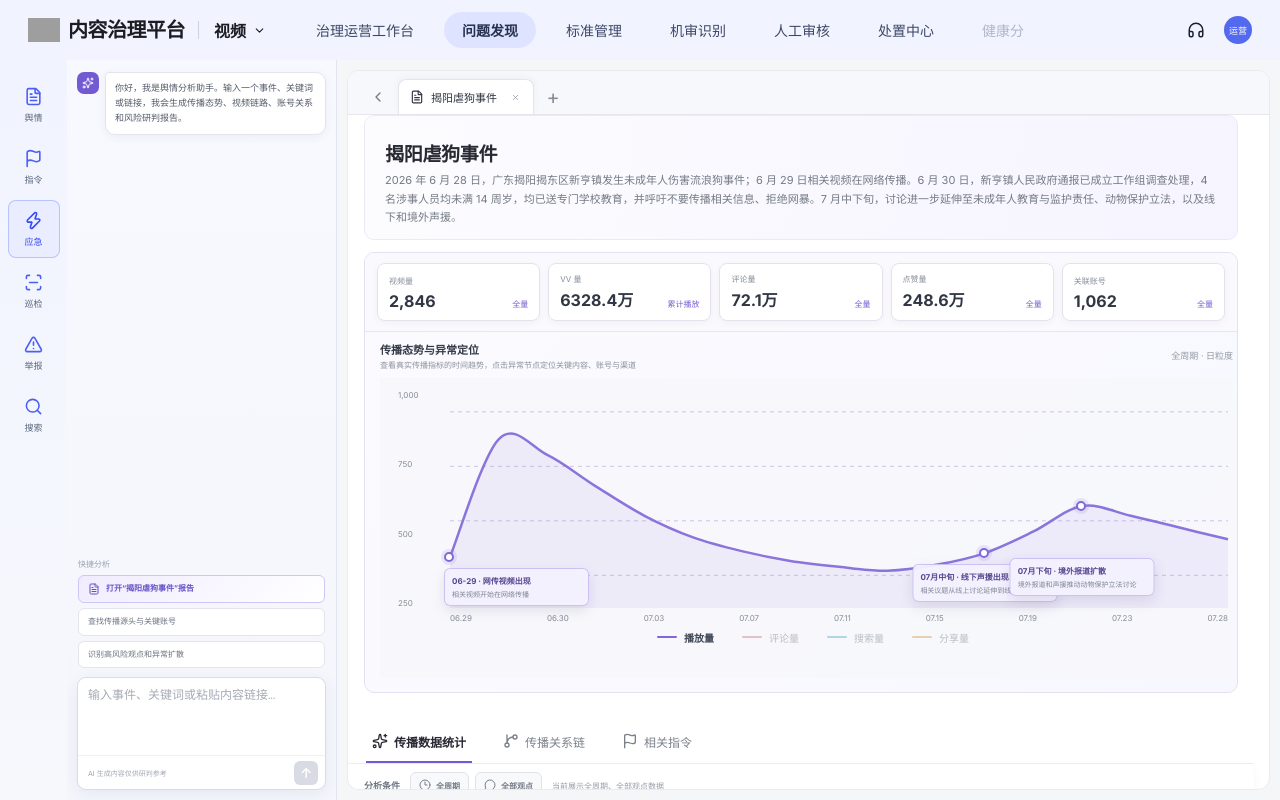
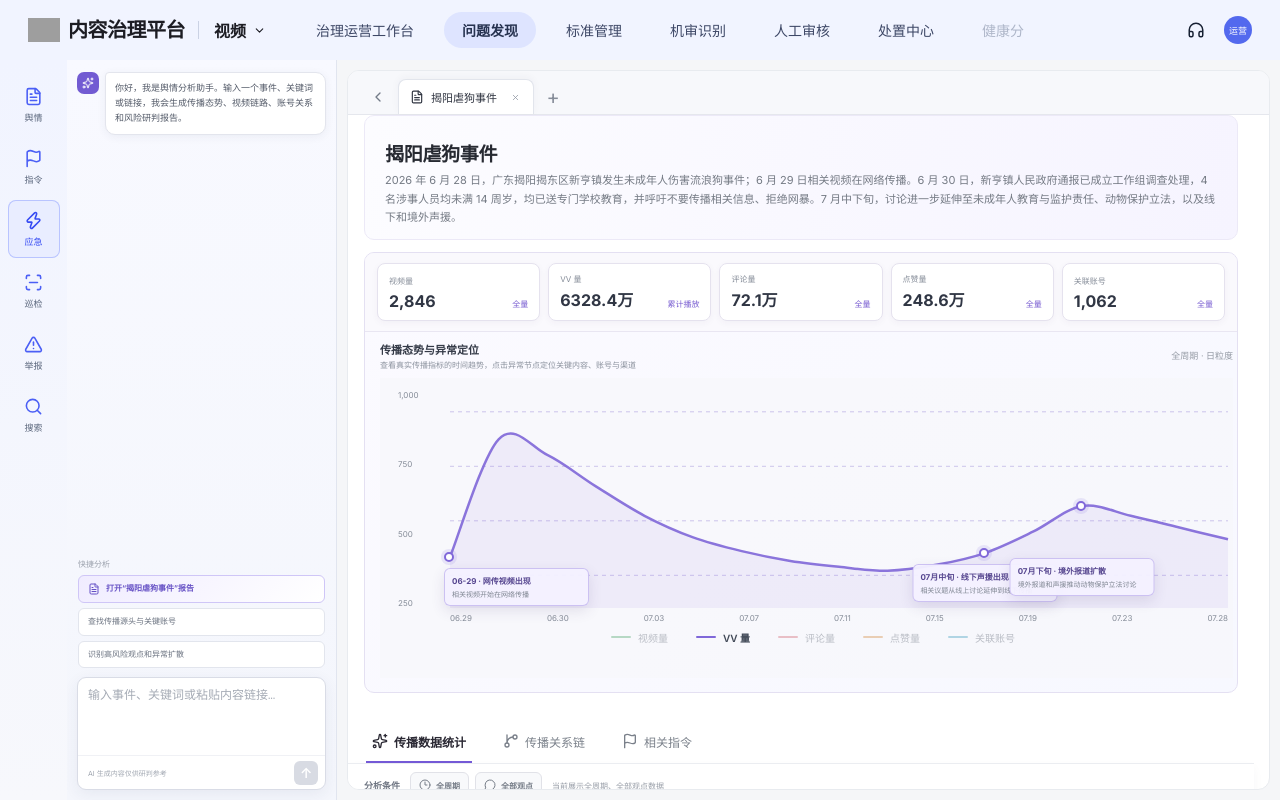
Before and after one commit to zhudantong123-hub/communicationanalysis, a React (Vite) app: page / in a window 1280 px wide. Built offline with nearby package versions, Linux system fonts and the light colour scheme; grey boxes are pictures that could not be loaded.

Commit message:
对齐传播趋势与指标卡

```diff
--- a/src/PropagationOverview.tsx
+++ b/src/PropagationOverview.tsx
@@ -1,14 +1,15 @@
 import {useState} from 'react'
 
 type Props={onEvent:(index:number)=>void}
-type MetricKey='vv'|'comments'|'searches'|'shares'
+type MetricKey='videos'|'vv'|'comments'|'likes'|'accounts'
 
 const dates=['06.29','06.30','07.03','07.07','07.11','07.15','07.19','07.23','07.28']
 const metrics:Record<MetricKey,{label:string,unit:string,max:number,values:number[],ticks:string[]}>= {
- vv:{label:'播放量',unit:'万',max:1000,values:[260,860,780,620,470,360,290,240,210,190,220,280,390,520,470,410,350],ticks:['1,000','750','500','250']},
+ videos:{label:'视频量',unit:'条',max:500,values:[86,268,312,286,241,196,164,142,128,117,136,173,226,294,271,238,204],ticks:['500','375','250','125']},
+ vv:{label:'VV 量',unit:'万',max:1000,values:[260,860,780,620,470,360,290,240,210,190,220,280,390,520,470,410,350],ticks:['1,000','750','500','250']},
  comments:{label:'评论量',unit:'万条',max:100,values:[22,68,76,64,51,43,37,32,29,27,31,39,52,61,57,49,42],ticks:['100','75','50','25']},
- searches:{label:'搜索量',unit:'万次',max:600,values:[180,486,438,340,268,220,184,156,138,126,148,196,286,412,384,318,270],ticks:['600','450','300','150']},
- shares:{label:'分享量',unit:'万次',max:80,values:[18,67,61,52,44,37,32,28,25,23,26,34,46,58,54,47,41],ticks:['80','60','40','20']}
+ likes:{label:'点赞量',unit:'万次',max:300,values:[64,214,248,221,186,157,139,124,116,108,122,151,189,236,218,192,168],ticks:['300','225','150','75']},
+ accounts:{label:'关联账号',unit:'个',max:1200,values:[238,764,936,841,708,614,528,472,438,411,456,542,684,826,779,701,623],ticks:['1,200','900','600','300']}
 }
 const anomalies:[{index:number,label:string,detail:string,metric:MetricKey},{index:number,label:string,detail:string,metric:MetricKey},{index:number,label:string,detail:string,metric:MetricKey}]=[
  {index:0,label:'06-29 · 网传视频出现',detail:'相关视频开始在网络传播',metric:'vv'},
--- a/src/propagation-overview-v2.css
+++ b/src/propagation-overview-v2.css
@@ -3,17 +3,17 @@
 .metricLegend button:hover{border:0;background:rgba(240,237,248,.7);color:#4e5663;opacity:.72}
 .metricLegend button.selected{border:0;background:transparent;color:#414957;font-weight:600;opacity:1}
 .metricLegend button i{width:20px;height:2px;border-radius:2px;background:#a8adba}
-.metricLegend button.vv i{background:#8068d9}.metricLegend button.comments i{background:#d26470}.metricLegend button.searches i{background:#3f9ebf}.metricLegend button.shares i{background:#d48b42}.metricLegend button.videos i{background:#4da66a}.propagationLine.vv{stroke:#8068d9}.propagationLine.comments{stroke:#d26470}.propagationLine.searches{stroke:#3f9ebf}.propagationLine.shares{stroke:#d48b42}.propagationLine.videos{stroke:#4da66a}.propagationLine{stroke-opacity:.9}.anomalyPoints button.vv>i{border-color:#8068d9}.anomalyPoints button.comments>i{border-color:#d26470}.anomalyPoints button.searches>i{border-color:#3f9ebf}.anomalyPoints button.shares>i{border-color:#d48b42}.anomalyPoints button.videos>i{border-color:#4da66a}
+.metricLegend button.videos i{background:#4da66a}.metricLegend button.vv i{background:#8068d9}.metricLegend button.comments i{background:#d26470}.metricLegend button.likes i{background:#d48b42}.metricLegend button.accounts i{background:#3f9ebf}.propagationLine.videos{stroke:#4da66a}.propagationLine.vv{stroke:#8068d9}.propagationLine.comments{stroke:#d26470}.propagationLine.likes{stroke:#d48b42}.propagationLine.accounts{stroke:#3f9ebf}.propagationLine{stroke-opacity:.9}.anomalyPoints button.videos>i{border-color:#4da66a}.anomalyPoints button.vv>i{border-color:#8068d9}.anomalyPoints button.comments>i{border-color:#d26470}.anomalyPoints button.likes>i{border-color:#d48b42}.anomalyPoints button.accounts>i{border-color:#3f9ebf}
 .propagationOverview>header{align-items:center}
 .propagationArea{fill-opacity:.09}
-.propagationArea.vv{fill:#8068d9}.propagationArea.comments{fill:#d26470}.propagationArea.searches{fill:#3f9ebf}.propagationArea.shares{fill:#d48b42}
+.propagationArea.videos{fill:#4da66a}.propagationArea.vv{fill:#8068d9}.propagationArea.comments{fill:#d26470}.propagationArea.likes{fill:#d48b42}.propagationArea.accounts{fill:#3f9ebf}
 .propagationOverview{padding-right:5px}
 .commandCenter .trendOnly .trendPanel{padding-right:4px!important}
 .propagationChart,.propagationDates{margin-right:0}
 .propagationOverview{height:300px}
 .commandCenter .trendOnly .trendChart{height:300px!important;min-height:300px!important}
 .commandCenter .trendOnly .trendPanel{min-height:346px!important;grid-template-rows:46px 300px!important}
-.propagationAxis,.propagationAxis.vv,.propagationAxis.comments,.propagationAxis.searches,.propagationAxis.shares{color:#858c98}
+.propagationAxis,.propagationAxis.videos,.propagationAxis.vv,.propagationAxis.comments,.propagationAxis.likes,.propagationAxis.accounts{color:#858c98}
 .anomalyPoints button>span{top:17px;bottom:auto}
 .anomalyPoints button.active>span{display:block}
 .anomalyPoints button.active>i{background:#8068d9}
```
